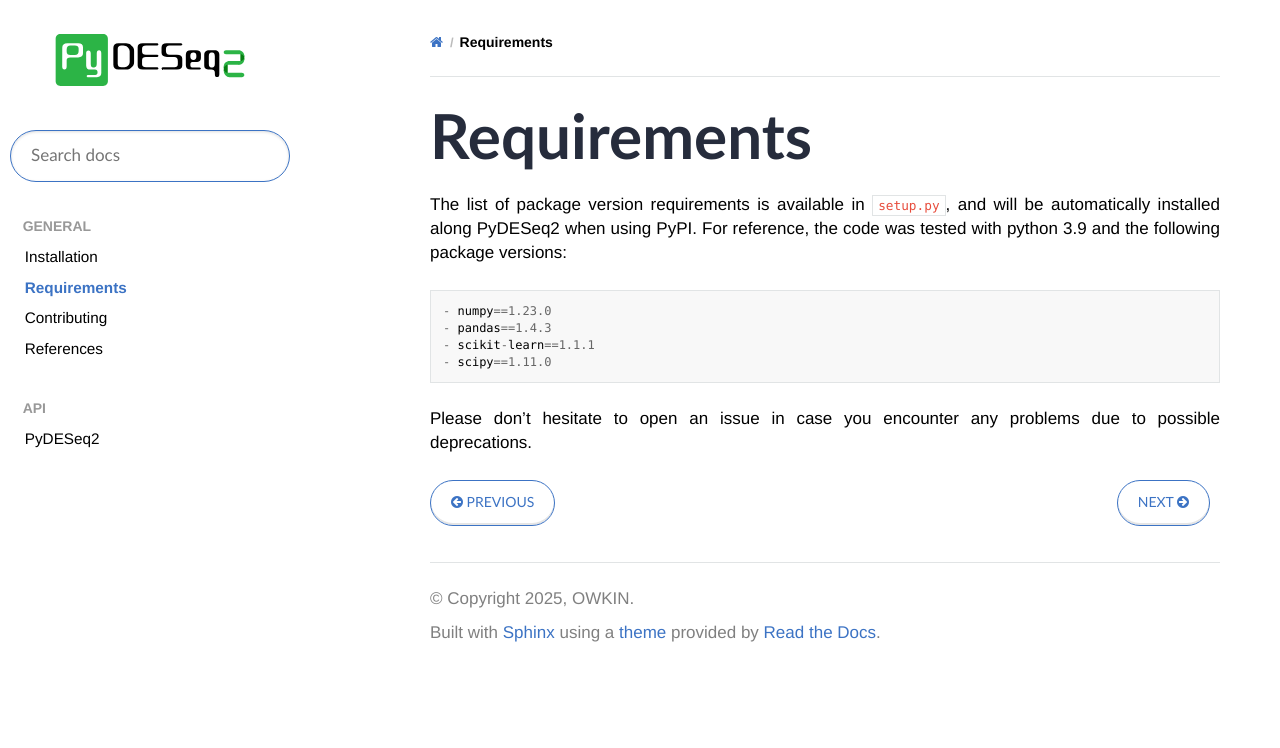
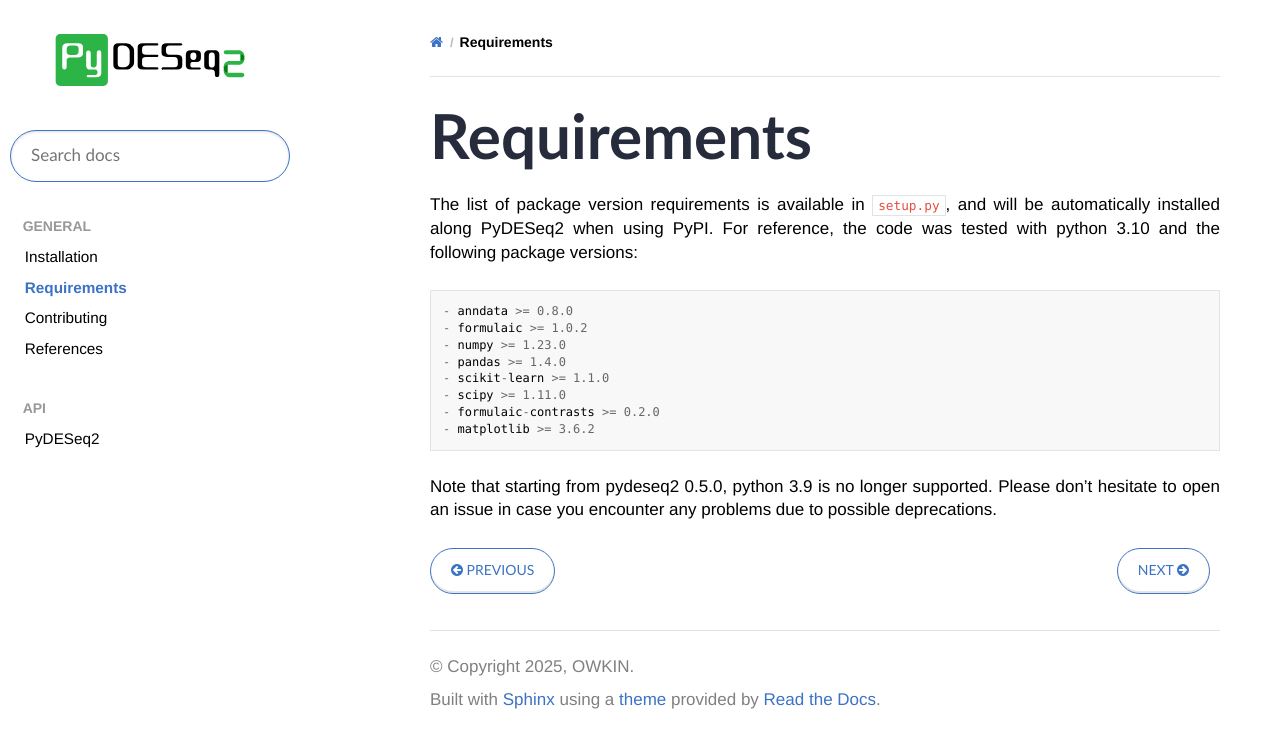
Before and after one commit to owkin/PyDESeq2, a Sphinx documentation site: the page built from docs/source/usage/requirements.rst, in a window 1280 px wide. Shown: the top 748 px of the page. Built offline with Sphinx 7.4.7 and the Read the Docs theme 3.1.0, drawn with Linux system fonts in a browser that asks for light colours; some web fonts are replaced; pages that are not in the unit, such as notebooks, are missing from menus.

Commit message:
DOC update requirements rst (#373)
* docs: update requirements rst

* docs: fix section title

* fix: format text

```diff
--- a/docs/source/usage/requirements.rst
+++ b/docs/source/usage/requirements.rst
@@ -1,12 +1,17 @@
 Requirements
 ------------
 
-The list of package version requirements is available in  ``setup.py``, and will be automatically installed along PyDESeq2 when using PyPI.
-For reference, the code was tested with python 3.9 and the following package versions::
+The list of package version requirements is available in ``setup.py``, and will be automatically installed along PyDESeq2 when using PyPI.
+For reference, the code was tested with python 3.10 and the following package versions::
 
-    - numpy==1.23.0
-    - pandas==1.4.3
-    - scikit-learn==1.1.1
-    - scipy==1.11.0
+    - anndata >= 0.8.0
+    - formulaic >= 1.0.2
+    - numpy >= 1.23.0
+    - pandas >= 1.4.0
+    - scikit-learn >= 1.1.0
+    - scipy >= 1.11.0
+    - formulaic-contrasts >= 0.2.0
+    - matplotlib >= 3.6.2
 
+Note that starting from pydeseq2 0.5.0, python 3.9 is no longer supported.
 Please don't hesitate to open an issue in case you encounter any problems due to possible deprecations.
```
